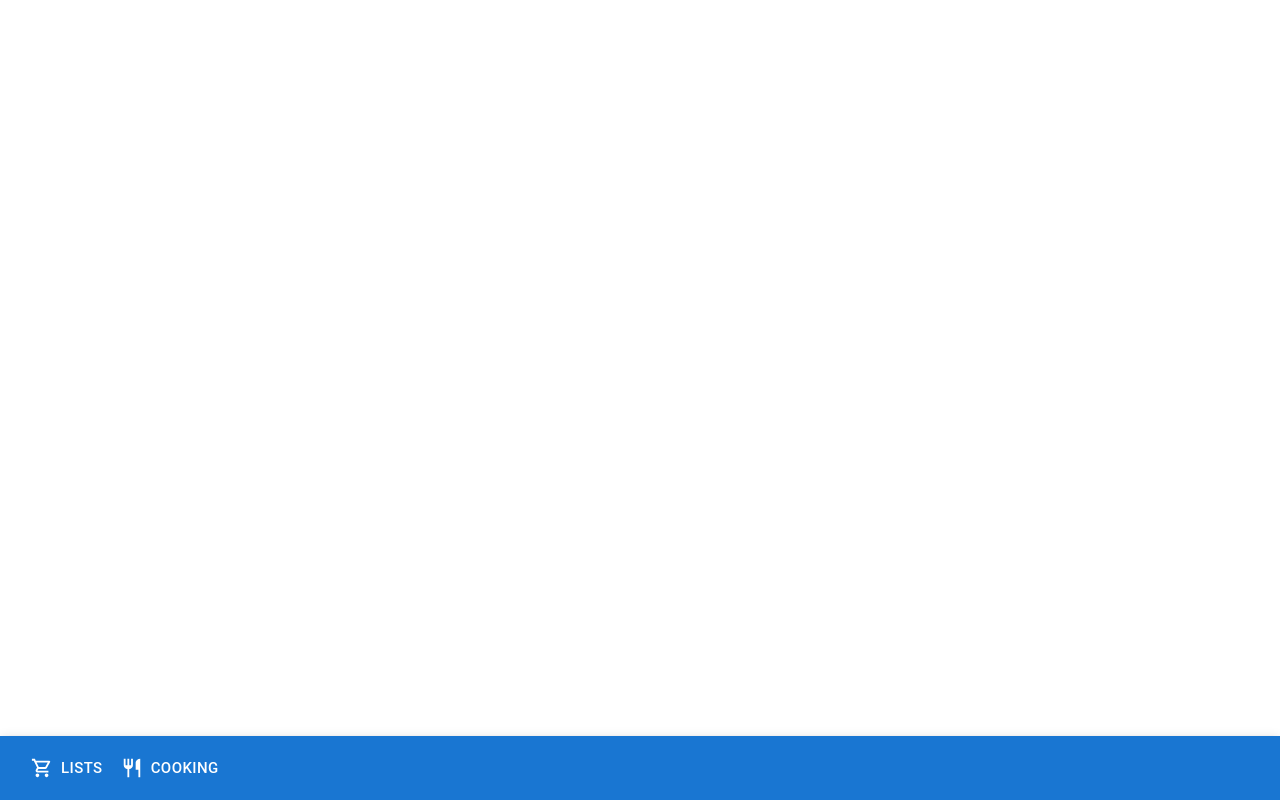
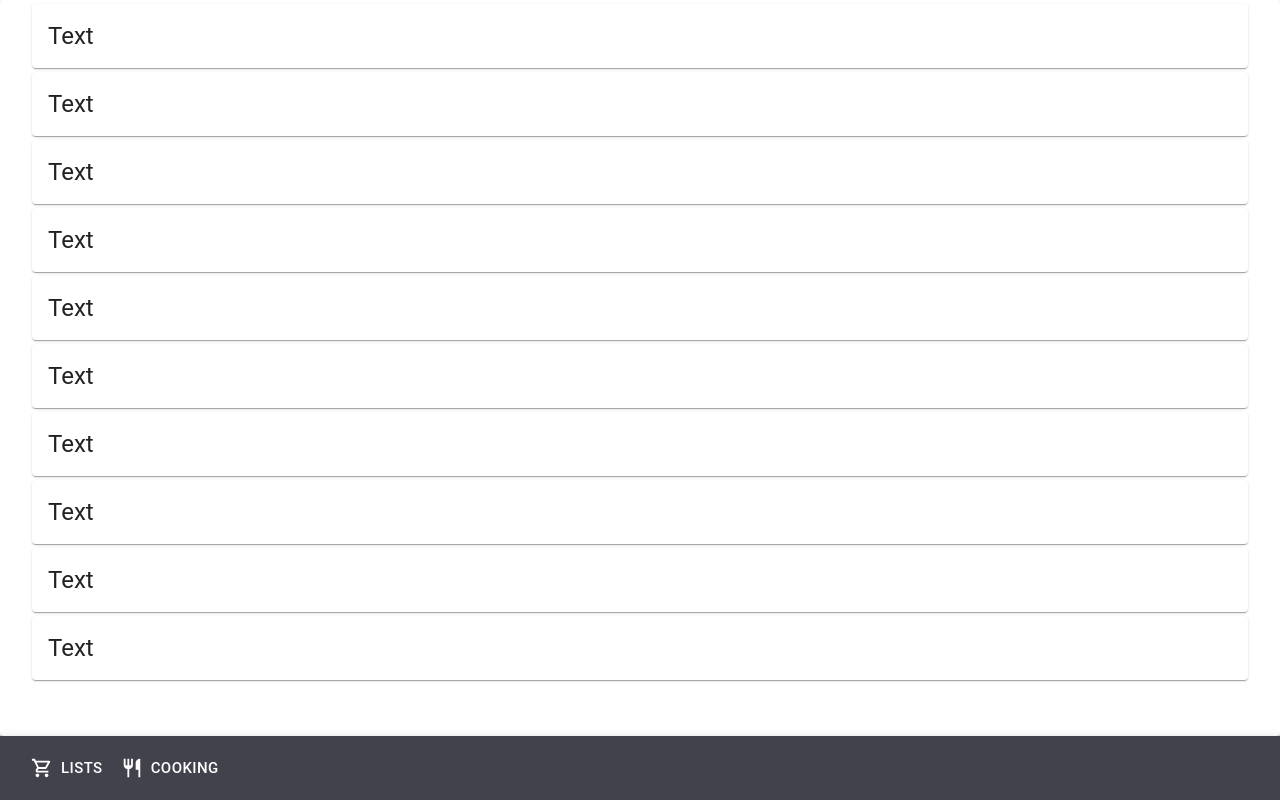
Before and after one commit to Xedon/shop-cook-eat, a React (Create React App) app: page / in a window 1280 px wide. Built offline with nearby package versions, Linux system fonts and the light colour scheme.

Commit message:
Add list skeleton

```diff
--- a/src/App.tsx
+++ b/src/App.tsx
@@ -3,11 +3,13 @@ import LocalGroceryStoreOutlinedIcon from "@mui/icons-material/LocalGroceryStore
 import RestaurantOutlinedIcon from "@mui/icons-material/RestaurantOutlined";
 import { useDispatch } from "react-redux";
 import { appSlice, Navigation } from "./state/app";
+import { AppNavigation } from "./AppNavigation";
 
 function App() {
   const dispatch = useDispatch();
   return (
     <>
+      <AppNavigation />
       <AppBar position="fixed" color="primary" sx={{ top: "auto", bottom: 0 }}>
         <Toolbar>
           <Button
--- a/src/Navigations.tsx
+++ b/src/AppNavigation.tsx
@@ -1,3 +1,4 @@
+import { Paper, useMediaQuery } from "@mui/material";
 import { useSelector } from "react-redux";
 import { CookingPlan } from "./modules/CookingPlan/CookingPlan";
 import { ShoppingList } from "./modules/ShoppingList/ShoppingList";
@@ -5,8 +6,7 @@ import { ShoppingLists } from "./modules/ShoppingLists/ShoppingLists";
 import { Navigation } from "./state/app";
 import { RootState } from "./state/store";
 
-export const AppNavigation = () => {
-  const { navigation } = useSelector((state: RootState) => state.app);
+const AppContent = ({ navigation }: { navigation: Navigation }) => {
   switch (navigation) {
     case Navigation.List:
       return <ShoppingList />;
@@ -16,3 +16,18 @@ export const AppNavigation = () => {
       return <CookingPlan />;
   }
 };
+
+export const AppNavigation = () => {
+  const { navigation } = useSelector((state: RootState) => state.app);
+  const isAppBarBigger = useMediaQuery("(min-width: 600px)");
+  return (
+    <Paper
+      sx={{
+        width: "100vw",
+        minHeight: `calc(100vh - ${isAppBarBigger ? "64px" : "48px"})`,
+      }}
+    >
+      <AppContent navigation={navigation} />
+    </Paper>
+  );
+};
--- a/src/index.tsx
+++ b/src/index.tsx
@@ -6,13 +6,17 @@ import reportWebVitals from "./reportWebVitals";
 import { store } from "./state/store";
 import { Provider } from "react-redux";
 import CssBaseline from "@mui/material/CssBaseline";
+import { ThemeProvider } from "@mui/material";
+import { theme } from "./theme";
 
 ReactDOM.render(
   <React.StrictMode>
-    <Provider store={store}>
-      <CssBaseline />
-      <App />
-    </Provider>
+    <ThemeProvider theme={theme}>
+      <Provider store={store}>
+        <CssBaseline />
+        <App />
+      </Provider>
+    </ThemeProvider>
   </React.StrictMode>,
   document.getElementById("root")
 );
--- a/src/modules/ShoppingList/ShoppingList.tsx
+++ b/src/modules/ShoppingList/ShoppingList.tsx
@@ -1,3 +1,29 @@
+import { Card, CardHeader, Grid, SxProps } from "@mui/material";
+
+const cardCss: SxProps = {
+  width: "80px",
+  height: "80px",
+};
+
+const cards = Array(10).fill({ name: "Text" });
+
 export const ShoppingList = () => {
-  return null;
+  return (
+    <Grid
+      container
+      justifyContent="center"
+      rowGap="4px"
+      columnGap="4px"
+      flexDirection="row"
+      sx={{ paddingTop: "4px" }}
+    >
+      {cards.map((value, index) => (
+        <Grid key={index} item>
+          <Card sx={cardCss}>
+            <CardHeader title={value.name} />
+          </Card>
+        </Grid>
+      ))}
+    </Grid>
+  );
 };
--- a/src/modules/ShoppingLists/ShoppingLists.tsx
+++ b/src/modules/ShoppingLists/ShoppingLists.tsx
@@ -1,3 +1,33 @@
+import { Card, CardHeader, Grid, SxProps } from "@mui/material";
+import { useDispatch } from "react-redux";
+import { appSlice, Navigation } from "../../state/app";
+
+const cardCss: SxProps = {
+  width: "95vw",
+};
+
+const cards = Array(10).fill({ name: "Text" });
+
 export const ShoppingLists = () => {
-  return null;
+  const dispatch = useDispatch();
+  return (
+    <Grid
+      container
+      alignItems="center"
+      rowGap="4px"
+      flexDirection="column"
+      sx={{ paddingTop: "4px" }}
+    >
+      {cards.map((value, index) => (
+        <Grid key={index} item>
+          <Card
+            sx={cardCss}
+            onClick={() => dispatch(appSlice.actions.navigate(Navigation.List))}
+          >
+            <CardHeader title={value.name} />
+          </Card>
+        </Grid>
+      ))}
+    </Grid>
+  );
 };
--- a/src/state/app.ts
+++ b/src/state/app.ts
@@ -16,6 +16,8 @@ export const appSlice = createSlice({
   name: "app",
   initialState,
   reducers: {
-    navigate: (state, action: PayloadAction<Navigation>) => {},
+    navigate: (state, action: PayloadAction<Navigation>) => {
+      state.navigation = action.payload;
+    },
   },
 });
--- /dev/null
+++ b/src/theme.ts
@@ -0,0 +1,18 @@
+import { createTheme, ThemeOptions } from "@mui/material/styles";
+
+export const themeOptions: ThemeOptions = {
+  palette: {
+    mode: "light",
+    primary: {
+      main: "#42424c",
+    },
+    secondary: {
+      main: "#bdbdbd",
+    },
+    background: {
+      default: "#fafafa",
+    },
+  },
+};
+
+export const theme = createTheme(themeOptions);
```
